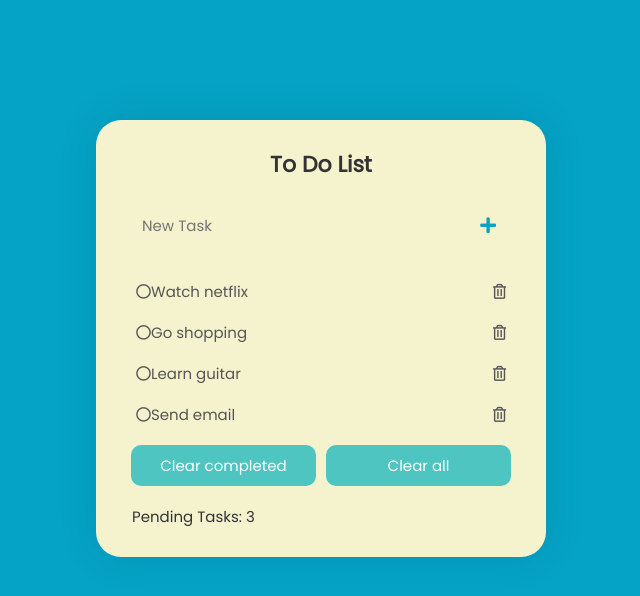
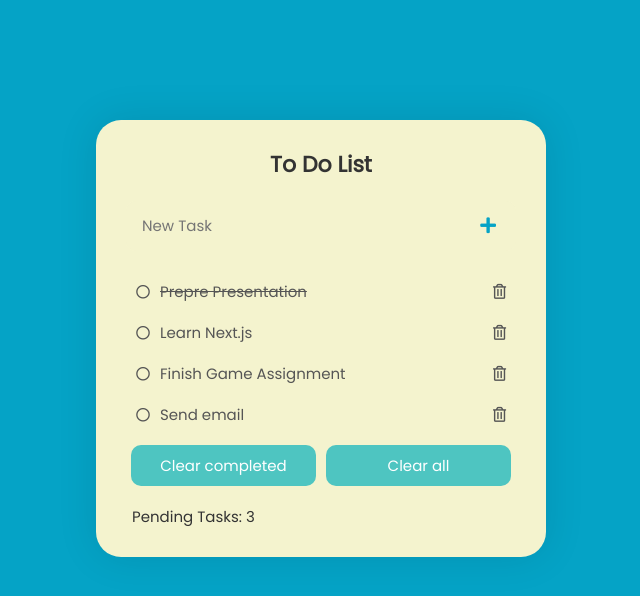
Before and after one commit to LLLongA/To_do-List, a Vue app: page / in a window 1280 px wide. Shown: the top 596 px of the page, without its empty margins (319-959 px from the left). Built offline with nearby package versions, Linux system fonts and the light colour scheme.

Commit message:
swtich the situation of tasks between completed and uncompleted

```diff
--- a/src/App.vue
+++ b/src/App.vue
@@ -17,17 +17,17 @@ export default {
       tasks: [
         {
           id: 1,
-          title: "Watch netflix",
+          title: "Prepre Presentation",
           completed: true,
         },
         {
           id: 2,
-          title: "Go shopping",
+          title: "Learn Next.js",
           completed: false,
         },
         {
           id: 3,
-          title: "Learn guitar",
+          title: "Finish Game Assignment",
           completed: false,
         },
         {
--- a/src/components/Task-item.vue
+++ b/src/components/Task-item.vue
@@ -1,6 +1,6 @@
 <template>
   <li>
-    <button><i class="far fa-circle"></i>{{ task.title }}</button>
+    <button @click="$emit('complete')" v-bind:class="className"><i class="far fa-circle"></i>{{ task.title }}</button>
     <button><i @click="$emit('remove')" class="far fa-trash-alt"></i></button>
   </li>
 </template>
@@ -10,6 +10,15 @@ export default {
   name: 'TaskItem',
   props:
     ['task'],
+  computed: {
+    className() {
+      let classes = ['toggle'];
+      if (this.task.completed) {
+        classes.push('toggle-completed')
+      }
+      return classes;
 
+    },
+  }
 }
 </script>
--- a/src/components/Task.vue
+++ b/src/components/Task.vue
@@ -13,8 +13,8 @@
       <!-- task lists -->
       <div class="taskItems">
         <ul>
-          <task-item v-bind:task="task" v-for="(task, index) in tasks" :key="task.id"
-            @remove="removeTask(index)"></task-item>
+          <task-item v-bind:task="task" v-for="(task, index) in tasks" :key="task.id" @remove="removeTask(index)"
+            @complete="completeTask(task)"></task-item>
         </ul>
       </div>
       <!-- buttons -->
@@ -60,6 +60,10 @@ export default {
 
     removeTask(index) {
       this.tasks.splice(index, 1);
+    },
+
+    completeTask(task) {
+      task.completed = !task.completed;
     }
   }
 };
```
